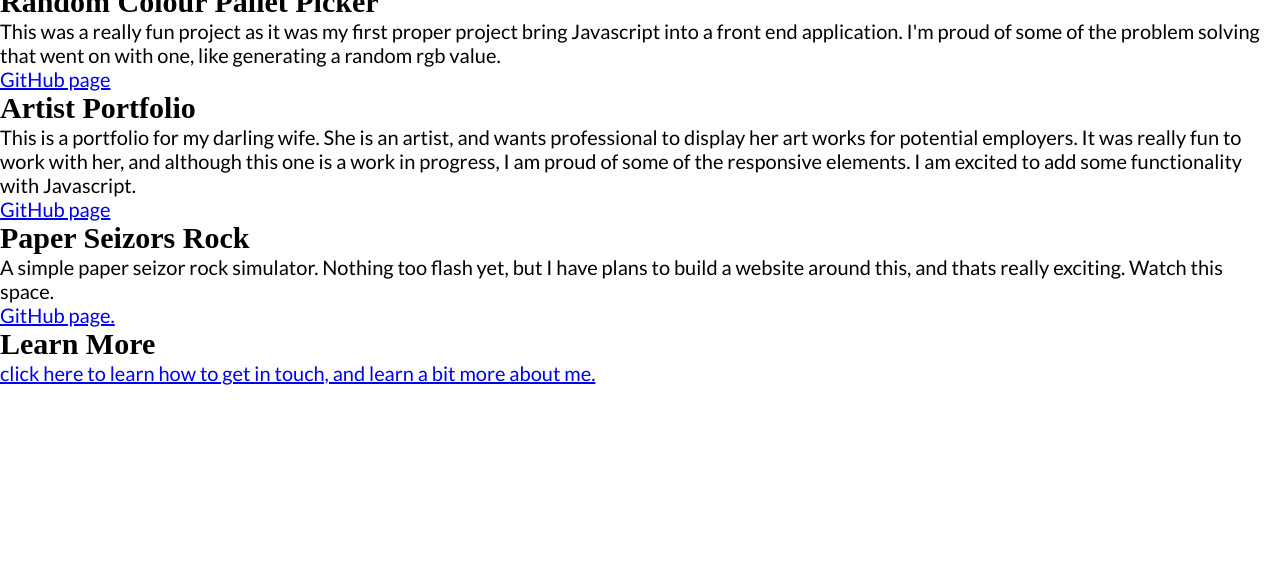
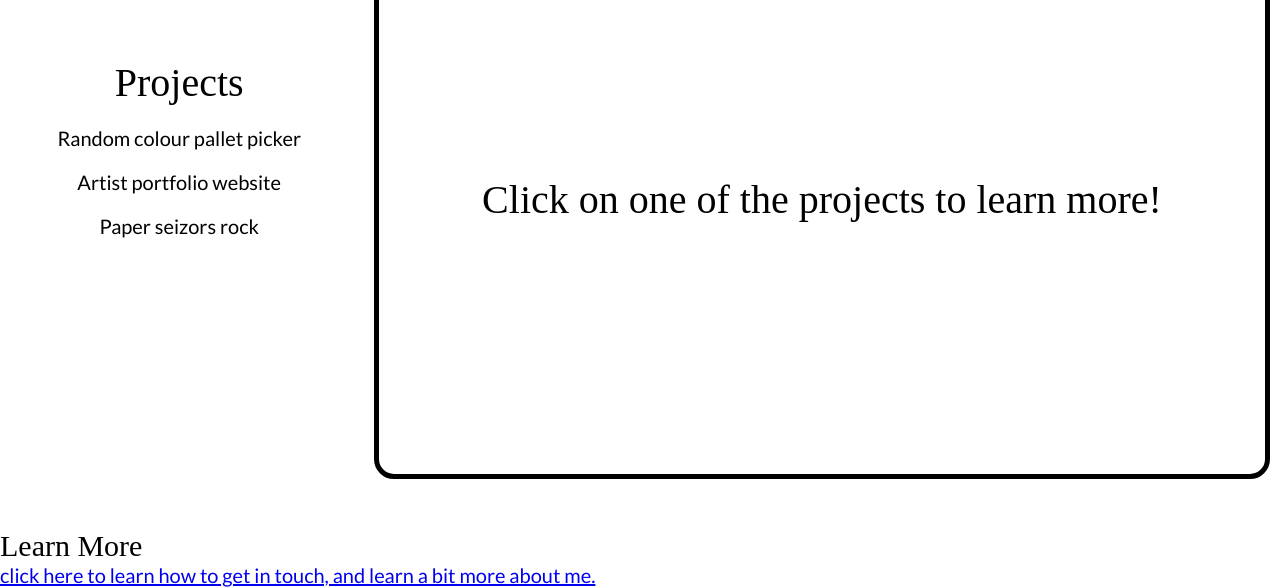
Before and after one commit to Nick1600/nicholas-atkinson-profile, a plain HTML site: page index.html in a window 1280 px wide. Shown: the part 746-1333 px from the top of the page. Before the commit the page ends 1131 px from the top, so only its background shows below. Drawn offline with Linux system fonts and the light colour scheme; a web font is replaced by a local one.

Commit message:
add portfolio images, style portfolio, no functionality

```diff
--- a/index.html
+++ b/index.html
@@ -31,7 +31,7 @@
                 <img class="about__image" src="./media/about-image.jpg" alt="" title="Photo of the Southern Alps from Treble Cone ski field">
             </article>
 <!--PROJECTS-->
-            <article class="prjects">
+            <article class="projects">
                 <section class="projects__nav">
                     <h2 class="projects__heading">Projects</h2>
                     <ul class="project__list">
@@ -47,17 +47,19 @@
                 <aside class="project__about one">
                     <h3>Random Colour Pallet Picker</h3>
                     <p>This was a really fun project as it was my first proper project bring Javascript into a front end application. I'm proud of some of the problem solving that went on with one, like generating a random rgb value.</p>
+                    <img src="./media/colour-picker-image.png" alt="">
                     <a target="blank" href="#">GitHub page</a>
-                    <img src="#" alt="">
                 </aside>
                 <aside class="project__about two">
                     <h3>Artist Portfolio</h3>
                     <p>This is a portfolio for my darling wife. She is an artist, and wants professional to display her art works for potential employers. It was really fun to work with her, and although this one is a work in progress, I am proud of some of the responsive elements. I am excited to add some functionality with Javascript.</p>
+                    <img src="./media/artist-webiste.png" alt="">
                     <a target="blank" href="#">GitHub page</a>
                 </aside>
                 <aside class="project__about three">
                     <h3>Paper Seizors Rock</h3>
                     <p>A simple paper seizor rock simulator. Nothing too flash yet, but I have plans to build a website around this, and thats really exciting. Watch this space.</p>
+                    <img src="./media/p-s-r.png" alt="">
                     <a target="blank" href="#">GitHub page.</a>
                 </aside>
             </article>
--- a/style.css
+++ b/style.css
@@ -8,14 +8,17 @@
 h1 {
     font-size: 3rem;
     font-family: 'STIX Two Math', serif;
+    font-weight: 400;
 }
 h2 {
     font-size: 2rem;
     font-family: 'STIX Two Math', serif;
+    font-weight: 400;
 }
 h3 {
     font-size: 1.5rem;
     font-family: 'STIX Two Math', serif;
+    font-weight: 400;
 }
 
 /*HEADER*/
@@ -33,7 +36,7 @@ header {
     width: 33.33%;
     margin: 1rem;
     object-fit: cover;
-    border-radius: 15px;
+    border-radius: 1rem;
     border: solid white 5px;
 }
 .intro {
@@ -66,4 +69,73 @@ header {
     position: relative;
     float: right;
     bottom: 250px;
+    border-radius: 1rem;
 }
+
+/*PROJECTS*/
+.projects {
+    height: 70vh;
+    position: relative;
+    top: 100px;
+}
+.projects__nav {
+    width: 30%;
+    position: relative;
+    top: 25%;
+    right: 1%;
+    text-align: center;
+}
+.projects__heading {
+    margin-bottom: 1rem;
+}
+.project__list {
+    list-style-type: none;
+}
+.project__list li {
+    margin: 1rem 0;
+    cursor: pointer;
+}
+.project__about {
+    width: 70%;
+    height: 100%;
+    padding: 1rem;
+    position: absolute;
+    right: 0.5rem;
+    bottom: 0;
+    border: 5px solid black;
+    border-radius: 1rem;
+    flex-direction: column;
+    align-content: center;
+    justify-content: space-around;
+}
+.project__about img {
+    width: 60%;
+    height: auto;
+    align-self: center;
+    border: 2.5px solid black;
+}
+.filler {
+    display: flex;
+    justify-content: center;
+    align-items: center;
+}
+.one {
+    display: none;
+}
+.two {
+    display: none;
+}
+.three {
+    display: none;
+}
+.three img {
+    height: 50%;
+    object-fit: cover;
+    object-position: top;
+}
+
+/*FOOTER*/
+footer {
+    position: relative;
+    top: 150px;
+}
```
Also changed, not shown: media/about-image.jpg (added), media/artist-webiste.png (added), media/colour-picker-image.png (added), media/p-s-r.png (added).
